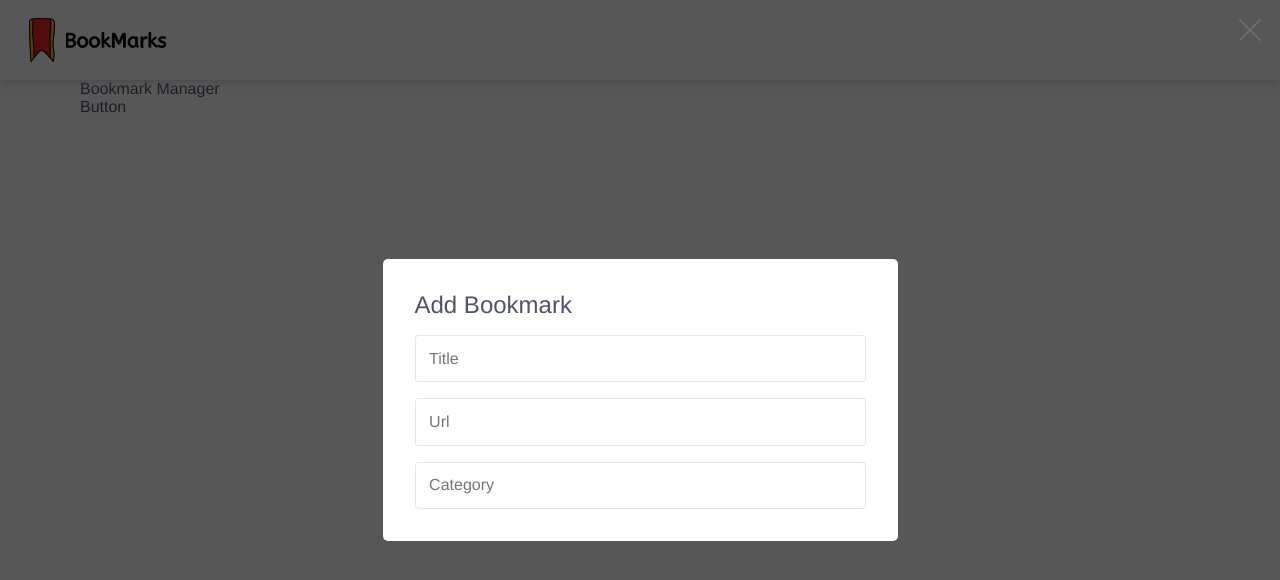
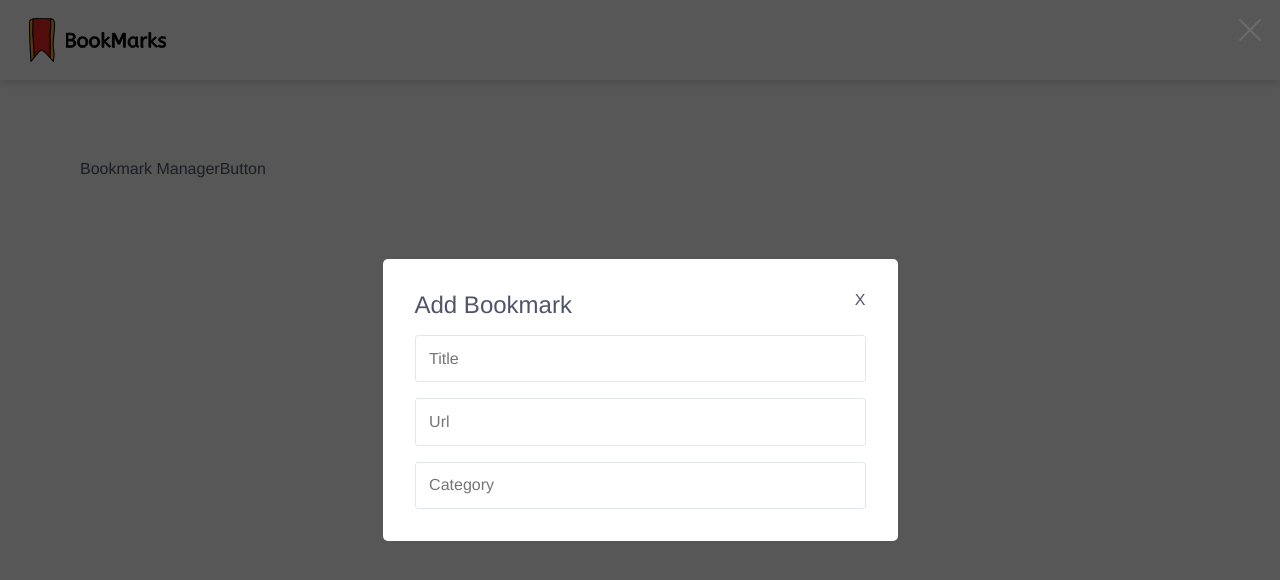
Before and after one commit to MuhtasimMusfiqZarab/bookmark-manager, a Next.js app: page / in a window 1280 px wide. Shown: the top 580 px of the page. Built offline with nearby package versions, Linux system fonts and the light colour scheme.

Commit message:
add changes

```diff
--- a/components/general/button/index.tsx
+++ b/components/general/button/index.tsx
@@ -1,4 +1,5 @@
 import React, { FC } from 'react';
+import styles from './styles.module.scss';
 
 interface Props {
   border: string;
@@ -20,7 +21,7 @@ export const Button: FC<Props> = ({
   width
 }: Props): JSX.Element => {
   return (
-    <button onClick={onClick} className={`btn`}>
+    <button onClick={onClick} className={styles.btn}>
       {children}
     </button>
   );
--- a/components/general/button/styles.module.scss
+++ b/components/general/button/styles.module.scss
@@ -2,11 +2,11 @@
   display: inline-flex;
   align-items: center;
   justify-content: center;
-  color: $color;
+  color: #4f546c;
   font-family: 'Montserrat', 'Helvetica';
   font-weight: 500;
   line-height: 1;
-  border: 1px solid $color;
+  border: 1px solid #4f546c;
   border-radius: 6px;
   background: transparent;
   padding: 0.6rem 1rem;
@@ -17,18 +17,18 @@
 
   &:hover {
     color: #fff;
-    border-color: $color;
-    background: $color;
+    border-color: #4f546c;
+    background: #4f546c;
   }
 
   &_fill_primary {
-    background: $color;
-    border-color: $color;
+    background: #4f546c;
+    border-color: #4f546c;
     color: #fff;
 
     &:hover {
-      background: $color;
-      border-color: $color;
+      background: #4f546c;
+      border-color: #4f546c;
     }
   }
 }
--- a/components/pages/home/index.tsx
+++ b/components/pages/home/index.tsx
@@ -16,16 +16,20 @@ export default function Home() {
         <meta property="og:search" content="Search" key="search" />
         <link rel="shortcut icon" href="/search.svg" />
       </Head>
-      <div>
-        {/* two components with  */}
-        <div className={styles.title}>
-          <div>Bookmark Manager</div>
-          <div>Button</div>
+      <div className={styles.main}>
+        <div className={styles.titleItems}>
+          <div className={styles.title}>Bookmark Manager</div>
+          <div className={styles.addNew}>Button</div>
         </div>
       </div>
       <Modal isOpen={modalIsOpen} setIsOpen={setIsOpen}>
         <div className={styles.items}>
-          <div className={styles.title}>Add Bookmark</div>
+          <div style={{ display: 'flex' }}>
+            <div className={styles.title}>Add Bookmark</div>
+            <div className={styles.close} onClick={() => setIsOpen(!modalIsOpen)}>
+              X
+            </div>
+          </div>
 
           <Input setInputText={setTitleText} inputText={titleText} placeholder="Title" />
           <Input setInputText={setUrlText} inputText={urlText} placeholder="Url" />
--- a/components/pages/home/styles.module.scss
+++ b/components/pages/home/styles.module.scss
@@ -5,5 +5,24 @@
 
   .title {
     font-size: 1.5rem;
+    flex: 1;
+  }
+  .close {
+    margin-right: 0;
   }
 }
+
+.main {
+  margin-top: 5rem;
+
+  .titleItems {
+    display: flex;
+    .title {
+      flex: 1;
+      margin-right: 0;
+    }
+    .addNew {
+      float: right;
+    }
+  }
+}
--- a/package.json
+++ b/package.json
@@ -12,7 +12,8 @@
     "next": "13.0.0",
     "react": "18.2.0",
     "react-dom": "18.2.0",
-    "sass": "^1.55.0"
+    "sass": "^1.55.0",
+    "sass-resources-loader": "^2.2.5"
   },
   "devDependencies": {
     "@types/node": "18.11.7",
```
Also changed, not shown: 1 other file (tests, documents, lock files or other folders).
